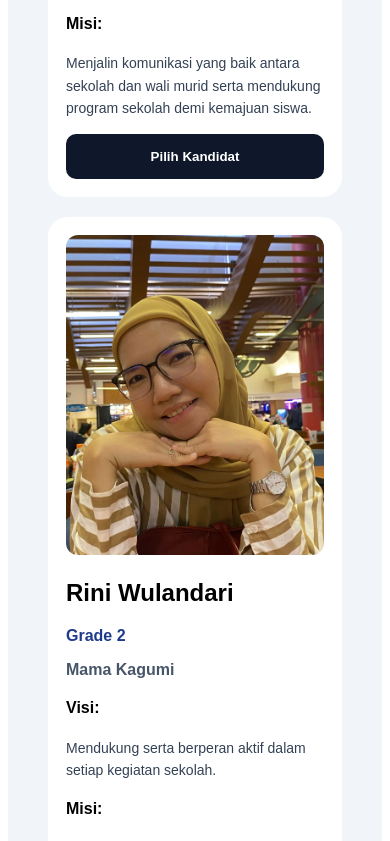
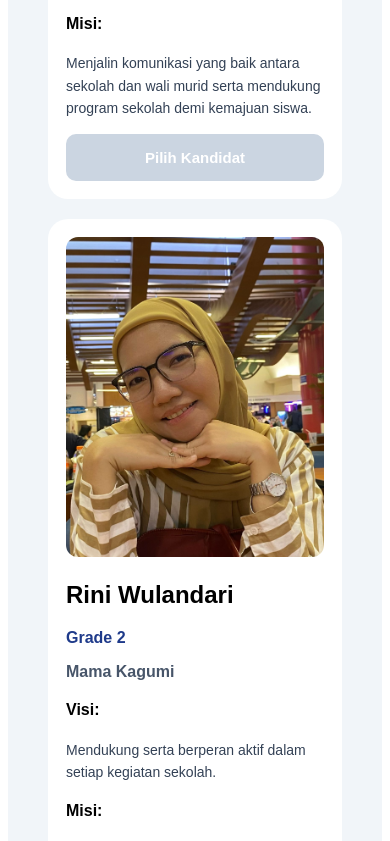
Before and after one commit to awbelajar-hash/voting-komite, a React (Vite) app: page / in a window 390 px wide. Shown: the part 1460-2301 px from the top of the page. Built offline with nearby package versions, Linux system fonts and the light colour scheme; no server answers; the database is empty.

Commit message:
perbaiki tampilan mobile

```diff
--- a/src/App.jsx
+++ b/src/App.jsx
@@ -577,9 +577,12 @@ style={{
   padding: "15px",
   border: "none",
   borderRadius: "10px",
-                background: "#0f172a",
+  background: validated ? "#0f172a" : "#cbd5e1",
   color: "white",
   fontWeight: "bold",
+  fontSize: "15px",
+  cursor: validated ? "pointer" : "not-allowed",
+  transition: "0.3s",
 }}
             >
               Pilih Kandidat
```
Lines whose indentation alone changed are shown as unchanged.
